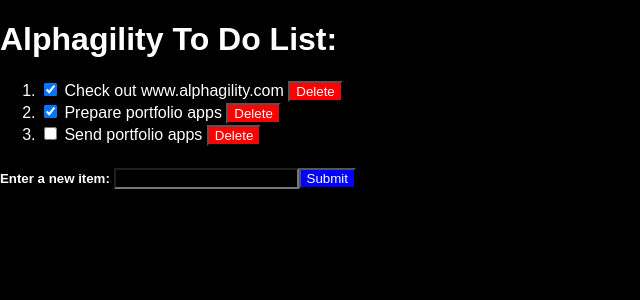
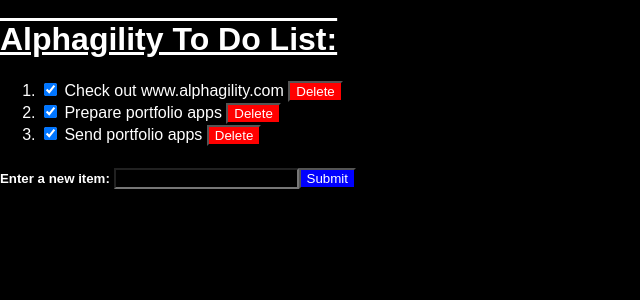
Before and after one commit to ZSMDCode/ReactToDo, a React (Create React App) app: page / in a window 1280 px wide. Shown: the top 300 px of the page, without its empty margins (0-640 px from the left). Built offline with nearby package versions, Linux system fonts and the light colour scheme.

Commit message:
Zart Seri's Alphagility To Do List

```diff
--- a/src/App.css
+++ b/src/App.css
@@ -1,4 +1,8 @@
 * {background-color: black}
+
+h1 {
+  text-decoration: underline overline;
+}
 
 .App {
   color:white;
--- a/src/App.js
+++ b/src/App.js
@@ -8,7 +8,7 @@ class App extends Component {
       todos: [
         { description: 'Check out www.alphagility.com', isCompleted: true },
         { description: 'Prepare portfolio apps', isCompleted: true },
-        { description: 'Send portfolio apps', isCompleted: false }
+        { description: 'Send portfolio apps', isCompleted: true }
       ],
       newTodoDescription: ''
     };
```
